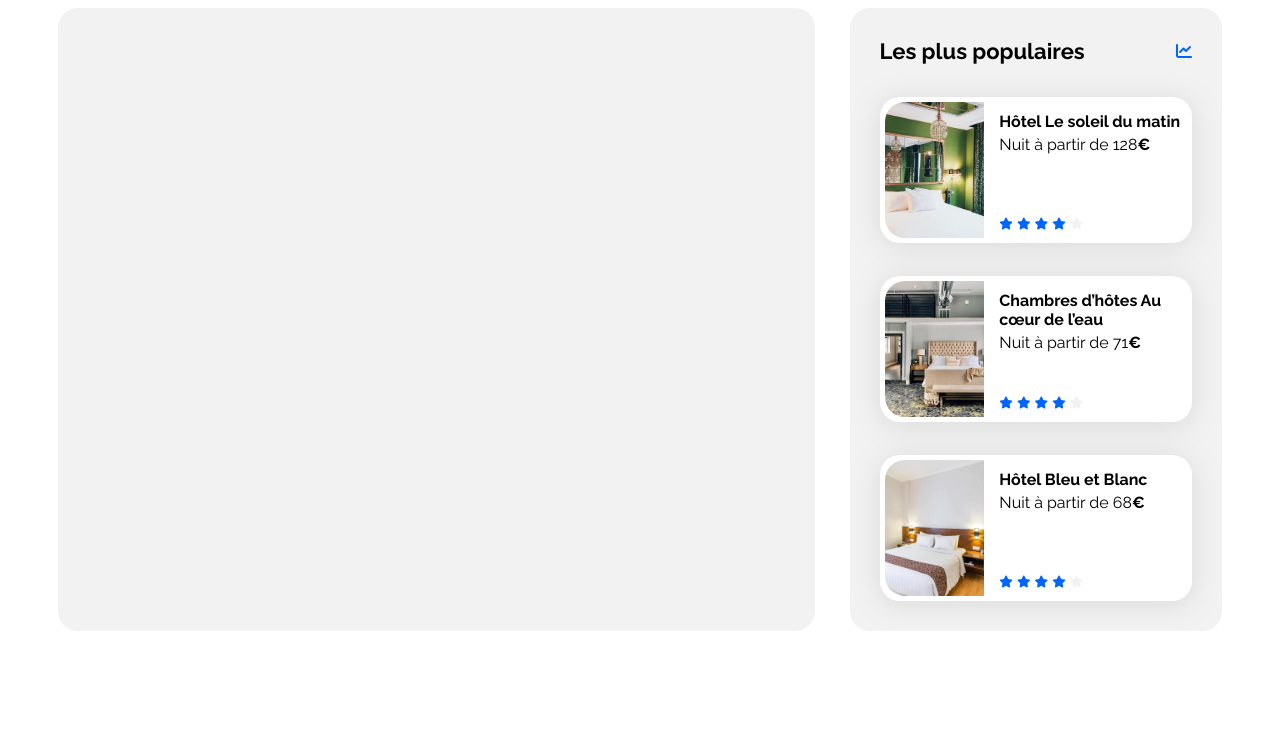
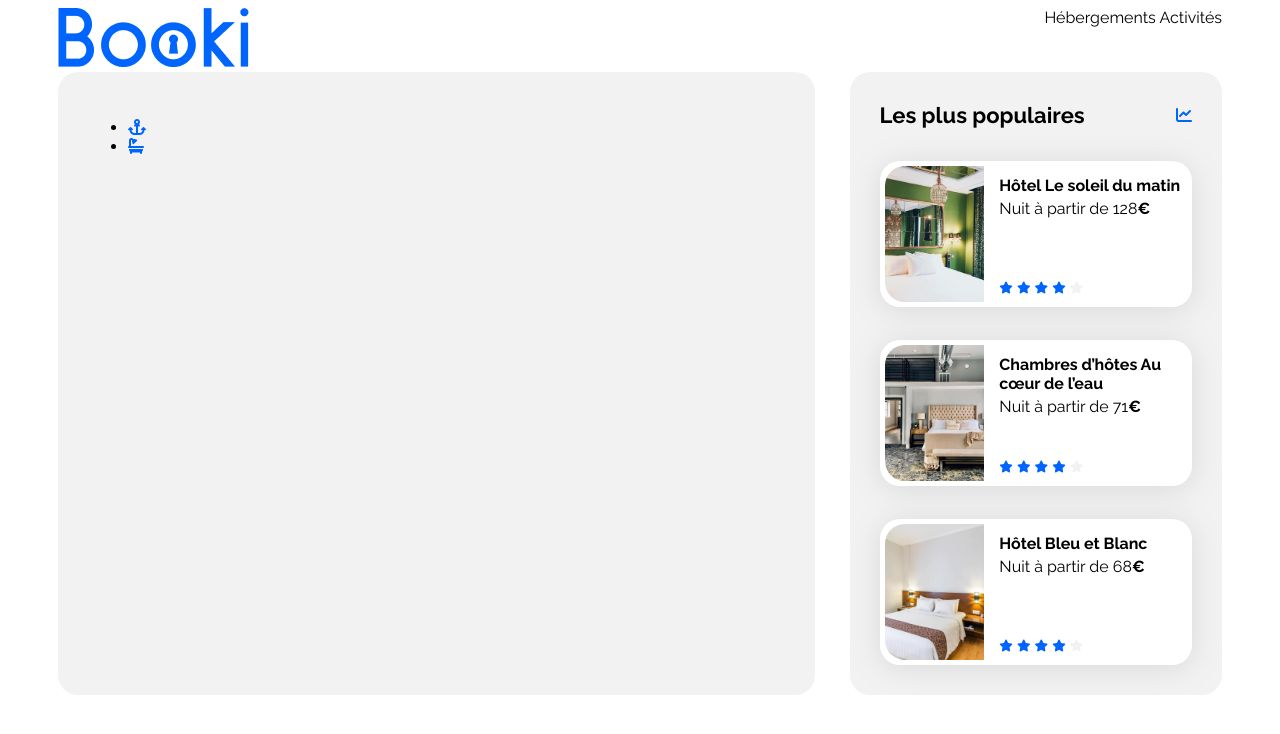
Before and after one commit to 16caracteres/Andriamahatratra_Camille_1_code_10023, a plain HTML site: page index.html in a window 1280 px wide. Drawn offline with Linux system fonts and the light colour scheme.

Commit message:
Ajout du header

```diff
--- a/css/style.css
+++ b/css/style.css
@@ -16,6 +16,11 @@
 body {
     display: flex;
     justify-content: center;
+}
+
+header {
+    display: flex;
+    justify-content: space-between;
 }
 
 .main-container {
--- a/index.html
+++ b/index.html
@@ -16,11 +16,22 @@
 
 <body>
     <div class="main-container">
-        <header></header>
+        <header>
+            <div class="logo">
+                <img src="./images/logo/Booki.png" alt="">
+            </div>
+            <nav>
+                <a href="#">Hébergements</a>
+                <a href="#">Activités</a>
+            </nav>
+        </header>
         <main>
             <div class="hebergements-and-populaires">
                 <section class="hebergements">
-
+                    <ul>
+                        <li><i class="fa-solid fa-anchor"></i></li>
+                        <li><i class="fa-solid fa-bath"></i></li>
+                    </ul>
                 </section>
                 <section class="populaires">
                     <div class="populaires-title">
```
